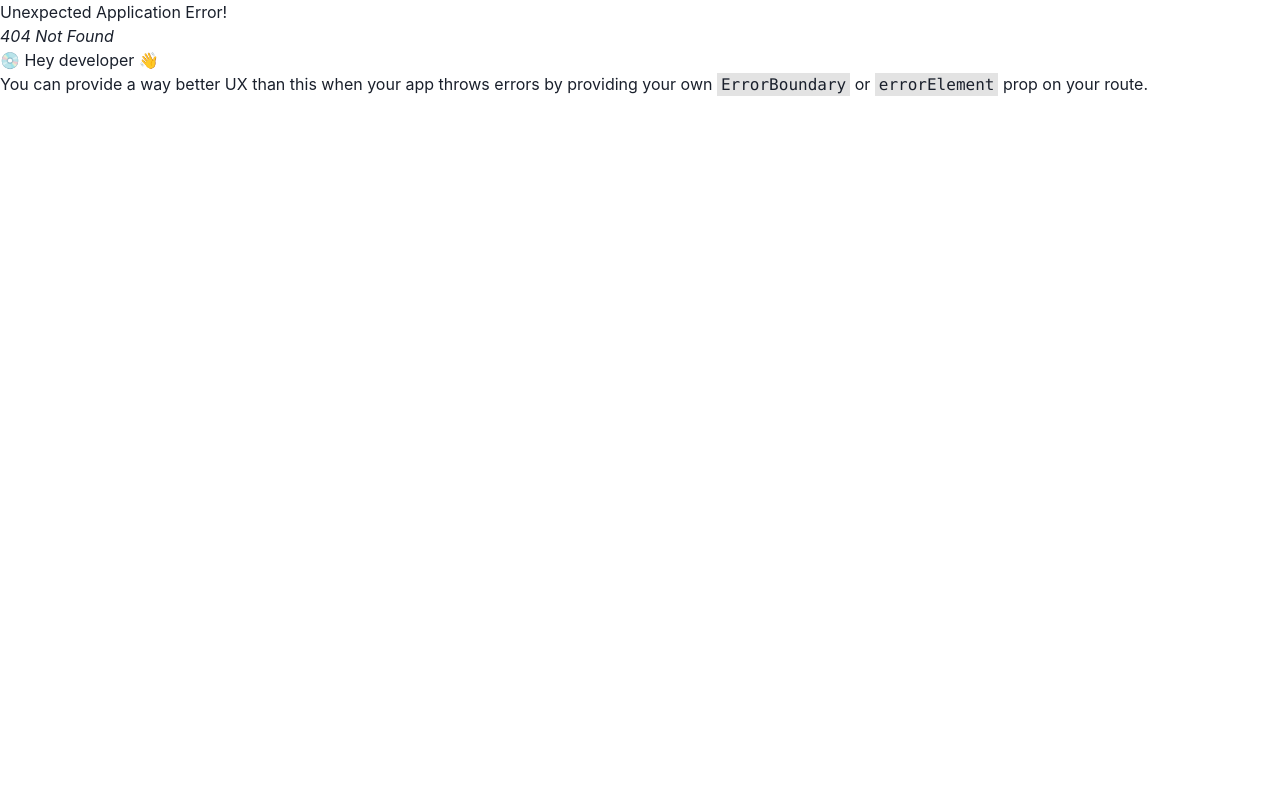
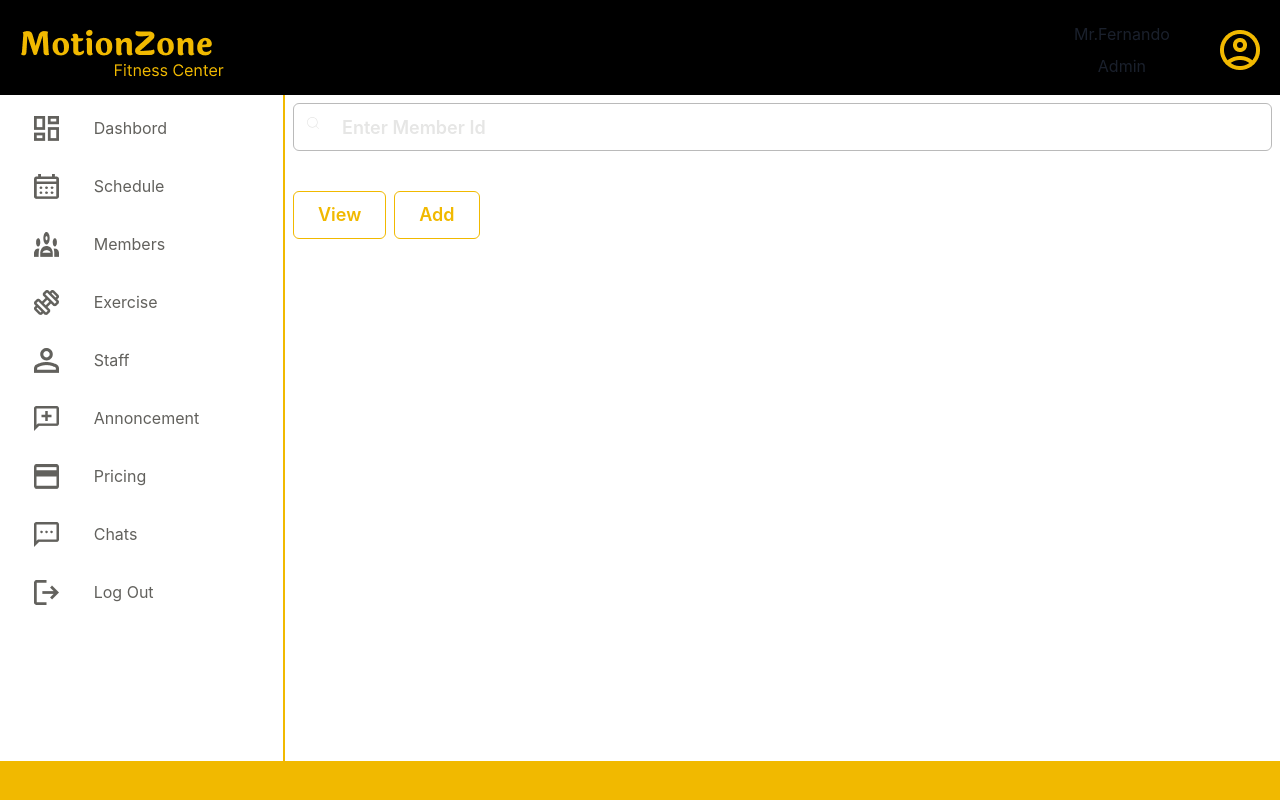
Before and after one commit to GymManagmentSystem/gym_admin_web_app, a React (Vite) app: page /schedule in a window 1280 px wide. Before the commit this address had no page. Built offline with nearby package versions, Linux system fonts and the light colour scheme.

Commit message:
adding Search Schedule Bar

```diff
--- a/src/components/SideBar.tsx
+++ b/src/components/SideBar.tsx
@@ -16,7 +16,7 @@ const SideBar = () => {
   return (
     <VStack width="100%" padding={2} style={{backgroundColor:'#fff'}}>
         <SideBarLink  imageSrc={dashBordLogo} title='Dashbord' path='/'/>
-        <SideBarLink imageSrc={scheduleLogo} title='Schedule' path='/'/>
+        <SideBarLink imageSrc={scheduleLogo} title='Schedule' path='/schedule'/>
         <SideBarLink imageSrc={membersLogo} title='Members' path='/members'/>
         <SideBarLink imageSrc={exerciseLogo} title='Exercise' path='/'/>
         <SideBarLink imageSrc={staffLogo} title='Staff' path='/staff'/>
--- /dev/null
+++ b/src/pages/SchedulePage.tsx
@@ -0,0 +1,50 @@
+import {
+  Button,
+  HStack,
+  Input,
+  InputGroup,
+  InputLeftElement,
+} from "@chakra-ui/react";
+import { CiSearch } from "react-icons/ci";
+
+const SchedulePage = () => {
+  return (
+    <>
+      <InputGroup>
+        <InputLeftElement pointerEvents="none">
+          <CiSearch color="#E6E6E5" />
+        </InputLeftElement>
+        <Input
+          placeholder="Enter Member Id"
+          borderColor="#BABABA"
+          _placeholder={{ textColor: "#E6E6E5", fontWeight: "600" }}
+          focusBorderColor="#F1B900"
+          size={{xl:"lg"}}
+        />
+      </InputGroup>
+      <HStack mt={10}>
+        <Button
+        size={{xl:"lg"}}
+          variant="outline"
+          color="#F1B900"
+          borderColor="#F1B900"
+          _hover={{ backgroundColor: "#F1B900", textColor: "#fff" }}
+        >
+          View
+        </Button>
+
+        <Button
+        size={{xl:"lg"}}
+          variant="outline"
+          color="#F1B900"
+          borderColor="#F1B900"
+          _hover={{ backgroundColor: "#F1B900", textColor: "#fff" }}
+        >
+          Add
+        </Button>
+      </HStack>
+    </>
+  );
+};
+
+export default SchedulePage;
--- a/src/routes.tsx
+++ b/src/routes.tsx
@@ -5,6 +5,7 @@ import MembersPage from "./pages/MembersPage";
 import StaffMembersPage from "./pages/StaffMembersPage";
 import MemberDetailsPage from "./pages/MemberDetailsPage";
 import StaffMemberDetails from "./pages/StaffMemberDetails";
+import SchedulePage from "./pages/SchedulePage";
 
 const routes=createBrowserRouter([
     {
@@ -15,7 +16,8 @@ const routes=createBrowserRouter([
             {path:'members',element:<MembersPage/>},
             {path:'members/:id',element:<MemberDetailsPage/>},
             {path:'staff',element:<StaffMembersPage/>},
-            {path:'staff/:id',element:<StaffMemberDetails/>}
+            {path:'staff/:id',element:<StaffMemberDetails/>},
+            {path:'schedule',element:<SchedulePage/>}
         ]
     }
 ])
```
